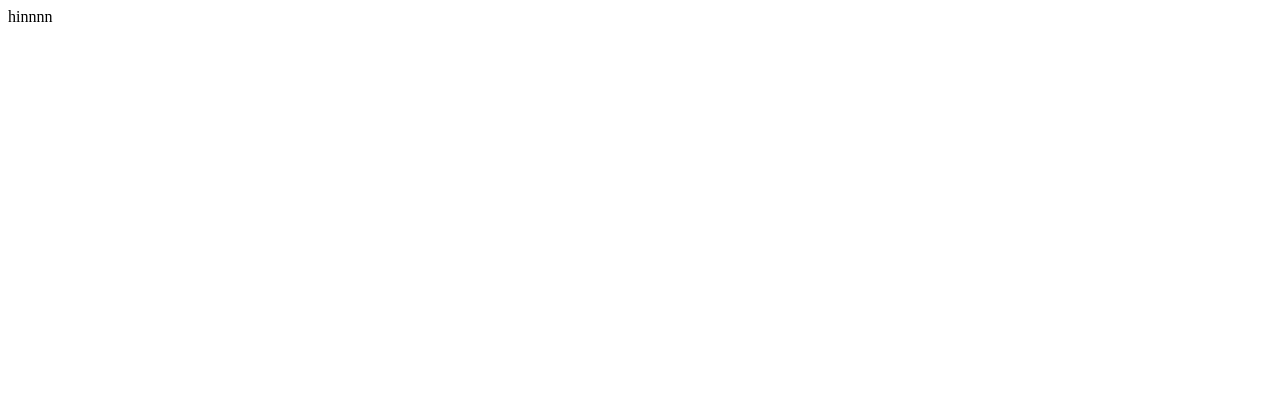
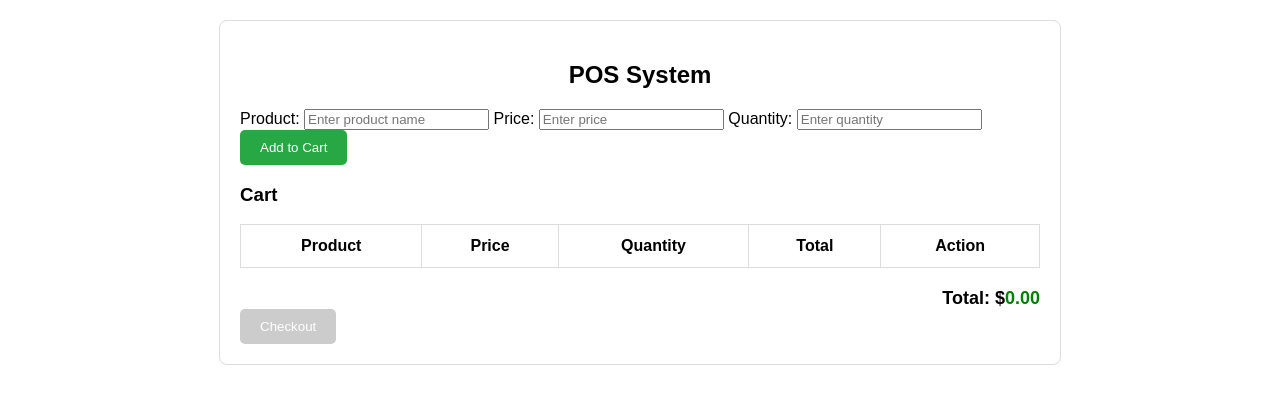
Before and after one commit to umandisachini/pos2, a plain HTML site: page 1.html in a window 1280 px wide. Drawn offline with Linux system fonts and the light colour scheme.

Commit message:
chnages did

```diff
--- a/1.html
+++ b/1.html
@@ -1,5 +1,153 @@
-<html>
+<!DOCTYPE html>
+<html lang="en">
+<head>
+    <meta charset="UTF-8">
+    <meta name="viewport" content="width=device-width, initial-scale=1.0">
+    <title>Simple POS System</title>
+    <style>
+        body {
+            font-family: Arial, sans-serif;
+            margin: 20px;
+        }
+        .container {
+            max-width: 800px;
+            margin: 0 auto;
+            border: 1px solid #ddd;
+            padding: 20px;
+            border-radius: 8px;
+        }
+        h2 {
+            text-align: center;
+        }
+        table {
+            width: 100%;
+            margin-bottom: 20px;
+        }
+        table, th, td {
+            border: 1px solid #ddd;
+            border-collapse: collapse;
+        }
+        th, td {
+            padding: 12px;
+            text-align: center;
+        }
+        .total {
+            font-size: 18px;
+            font-weight: bold;
+            text-align: right;
+        }
+        .total span {
+            color: green;
+        }
+        .btn {
+            padding: 10px 20px;
+            background-color: #28a745;
+            color: #fff;
+            border: none;
+            cursor: pointer;
+            border-radius: 5px;
+        }
+        .btn:disabled {
+            background-color: #ccc;
+        }
+        .btn-remove {
+            background-color: #dc3545;
+        }
+    </style>
+</head>
 <body>
-hinnnn
+
+<div class="container">
+    <h2>POS System</h2>
+
+    <div>
+        <label for="product">Product: </label>
+        <input type="text" id="product" placeholder="Enter product name">
+        <label for="price">Price: </label>
+        <input type="number" id="price" placeholder="Enter price" min="0" step="0.01">
+        <label for="quantity">Quantity: </label>
+        <input type="number" id="quantity" placeholder="Enter quantity" min="1">
+        <button class="btn" onclick="addItem()">Add to Cart</button>
+    </div>
+
+    <h3>Cart</h3>
+    <table id="cart">
+        <thead>
+            <tr>
+                <th>Product</th>
+                <th>Price</th>
+                <th>Quantity</th>
+                <th>Total</th>
+                <th>Action</th>
+            </tr>
+        </thead>
+        <tbody>
+            <!-- Cart items will go here -->
+        </tbody>
+    </table>
+
+    <div class="total">Total: $<span id="totalAmount">0.00</span></div>
+    <button class="btn" id="checkoutBtn" onclick="checkout()" disabled>Checkout</button>
+</div>
+
+<script>
+    let cart = [];
+    let totalAmount = 0;
+
+    function addItem() {
+        const product = document.getElementById('product').value;
+        const price = parseFloat(document.getElementById('price').value);
+        const quantity = parseInt(document.getElementById('quantity').value);
+
+        if (!product || price <= 0 || quantity <= 0) {
+            alert('Please enter valid product details');
+            return;
+        }
+
+        const item = {
+            product: product,
+            price: price,
+            quantity: quantity,
+            total: price * quantity
+        };
+
+        cart.push(item);
+        totalAmount += item.total;
+        updateCart();
+    }
+
+    function removeItem(index) {
+        totalAmount -= cart[index].total;
+        cart.splice(index, 1);
+        updateCart();
+    }
+
+    function updateCart() {
+        const cartTable = document.getElementById('cart').getElementsByTagName('tbody')[0];
+        cartTable.innerHTML = '';
+
+        cart.forEach((item, index) => {
+            const row = cartTable.insertRow();
+            row.innerHTML = `
+                <td>${item.product}</td>
+                <td>$${item.price.toFixed(2)}</td>
+                <td>${item.quantity}</td>
+                <td>$${item.total.toFixed(2)}</td>
+                <td><button class="btn btn-remove" onclick="removeItem(${index})">Remove</button></td>
+            `;
+        });
+
+        document.getElementById('totalAmount').textContent = totalAmount.toFixed(2);
+        document.getElementById('checkoutBtn').disabled = cart.length === 0;
+    }
+
+    function checkout() {
+        alert(`Total amount to be paid: $${totalAmount.toFixed(2)}`);
+        cart = [];
+        totalAmount = 0;
+        updateCart();
+    }
+</script>
+
 </body>
 </html>
```
